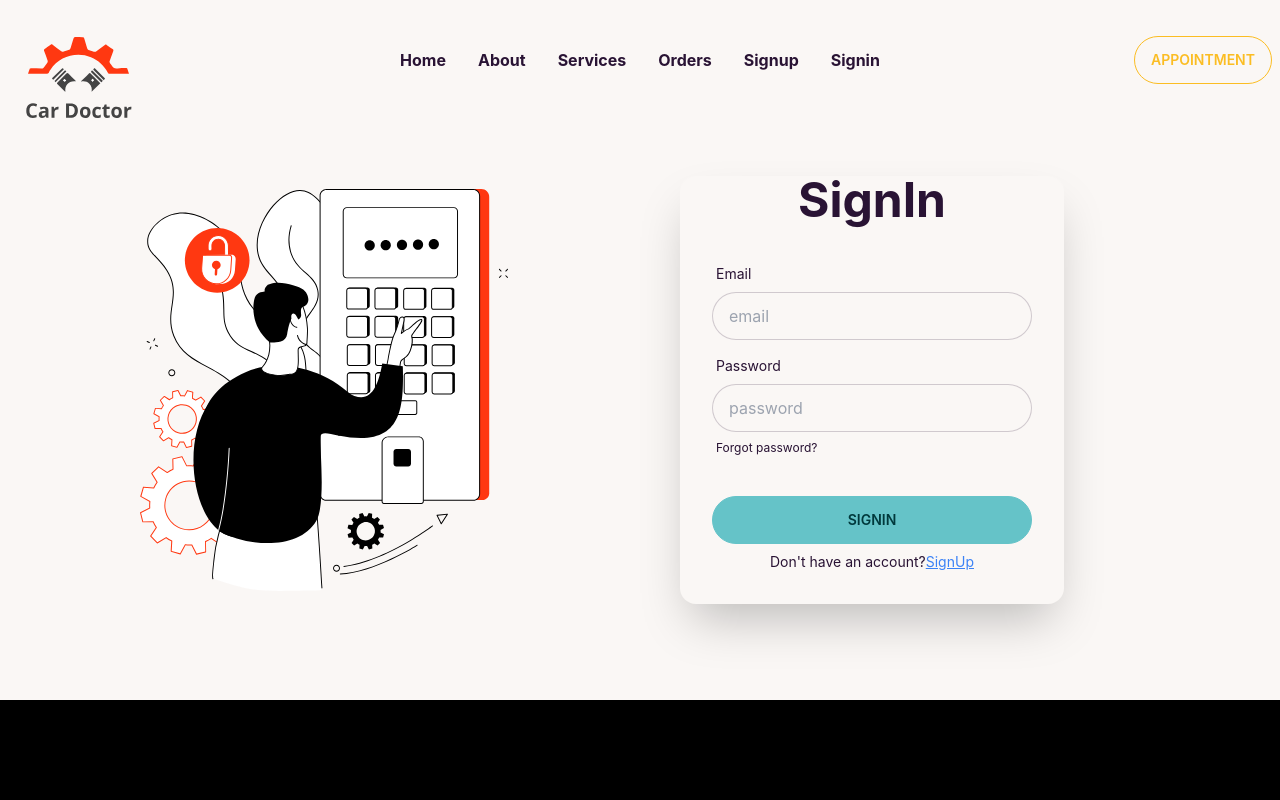
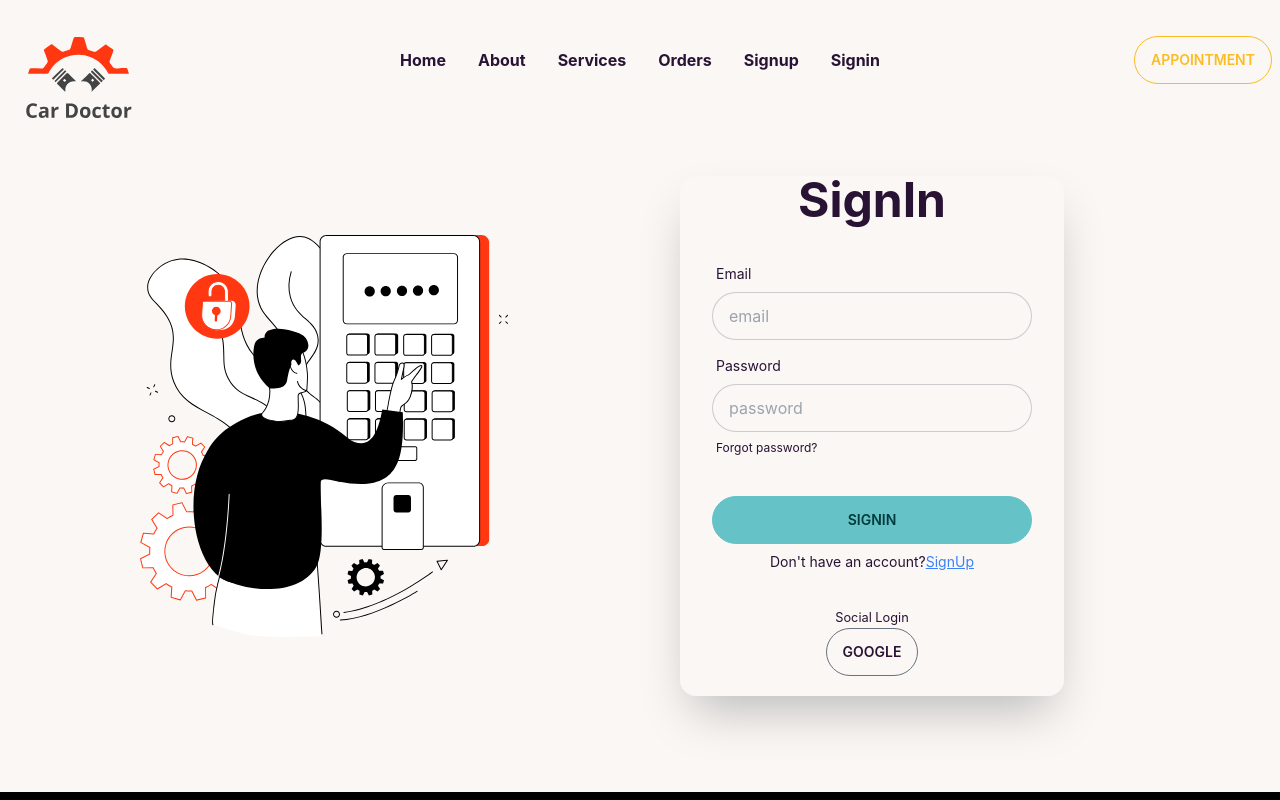
Before and after one commit to ThisIsKhalid/genius-car-client, a React (Create React App) app: page /signin in a window 1280 px wide. Shown: the top 800 px of the page. Built offline with nearby package versions, Linux system fonts and the light colour scheme; no server answers.

Commit message:
adde authtoken

```diff
--- a/src/Context/AuthProvider.js
+++ b/src/Context/AuthProvider.js
@@ -1,8 +1,10 @@
 import {
   createUserWithEmailAndPassword,
   getAuth,
+  GoogleAuthProvider,
   onAuthStateChanged,
   signInWithEmailAndPassword,
+  signInWithPopup,
   signOut,
   updateProfile,
 } from "firebase/auth";
@@ -11,6 +13,8 @@ import app from "../firebase/firebase.config";
 
 export const AuthContext = createContext();
 const auth = getAuth(app);
+
+const googleProvider = new GoogleAuthProvider();
 
 const AuthProvider = ({ children }) => {
   const [user, setUser] = useState(null);
@@ -30,8 +34,13 @@ const AuthProvider = ({ children }) => {
     return signInWithEmailAndPassword(auth, email, password);
   };
 
+  const googleSignin = () => {
+    setLoading(true)
+    return signInWithPopup(auth, googleProvider);
+  };
+
   const logOut = () => {
-    localStorage.removeItem('token');
+    localStorage.removeItem("token");
     return signOut(auth);
   };
 
@@ -49,6 +58,7 @@ const AuthProvider = ({ children }) => {
     createUser,
     updateUserProfile,
     signIn,
+    googleSignin,
     logOut,
     loading,
   };
--- a/src/Pages/Checkout/Checkout.js
+++ b/src/Pages/Checkout/Checkout.js
@@ -6,7 +6,7 @@ const Checkout = () => {
   const { user } = useContext(AuthContext);
   const service = useLoaderData();
   const { _id, title, price } = service;
-  const navigate = useNavigate()
+  const navigate = useNavigate();
 
   const handlePlaceOrder = (event) => {
     event.preventDefault();
@@ -28,7 +28,7 @@ const Checkout = () => {
 
     // validation korte hbe
     // if else diye
-    fetch("http://localhost:5000/orders", {
+    fetch("https://genius-car-server-one-smoky.vercel.app/orders", {
       method: "POST",
       headers: {
         "content-type": "application/json",
@@ -40,7 +40,7 @@ const Checkout = () => {
         if (data.acknowledged) {
           alert("Order placed Succesfully");
           form.reset();
-          navigate('/')
+          navigate("/");
         }
       })
       .catch((err) => console.error(err));
--- a/src/Pages/Home/Services/Services.js
+++ b/src/Pages/Home/Services/Services.js
@@ -1,17 +1,17 @@
-import React, { useEffect, useState } from 'react';
-import ServiceCard from './ServiceCard';
+import React, { useEffect, useState } from "react";
+import ServiceCard from "./ServiceCard";
 
 const Services = () => {
   const [services, setServices] = useState([]);
 
   useEffect(() => {
-        fetch("http://localhost:5000/services")
+    fetch("https://genius-car-server-one-smoky.vercel.app/services")
       .then((res) => res.json())
       .then((data) => setServices(data));
-    }, [])
+  }, []);
   return (
-      <div className='my-10'>
-        <div className='text-center mb-5'>
+    <div className="my-10">
+      <div className="text-center mb-5">
         <p className="text-2xl font-bold text-orange-600">Service</p>
         <h1 className="text-5xl font-bold font-mono">Our Service Area</h1>
         <p>
@@ -20,13 +20,10 @@ const Services = () => {
           believable.
         </p>
       </div>
-        <div className='grid grid-cols-1 md:grid-cols-2 lg:grid-cols-3 gap-6'>
-            {
-                services.map(service => <ServiceCard
-                    key={service._id}
-                    service={service}
-                ></ServiceCard>)
-            }
+      <div className="grid grid-cols-1 md:grid-cols-2 lg:grid-cols-3 gap-6">
+        {services.map((service) => (
+          <ServiceCard key={service._id} service={service}></ServiceCard>
+        ))}
       </div>
     </div>
   );
--- a/src/Pages/Login/SignIn.js
+++ b/src/Pages/Login/SignIn.js
@@ -2,6 +2,7 @@ import React, { useContext } from "react";
 import { Link, useLocation, useNavigate } from "react-router-dom";
 import img from "../../assets/images/login/login.svg";
 import { AuthContext } from "../../Context/AuthProvider";
+import SocialLogin from "../Shared/SocialLogin/SocialLogin";
 
 const SignIn = () => {
   const { signIn } = useContext(AuthContext);
@@ -24,7 +25,7 @@ const SignIn = () => {
         console.log(currentUser);
 
         //get jwt token
-        fetch("http://localhost:5000/jwt", {
+        fetch("https://genius-car-server-one-smoky.vercel.app/jwt", {
           method: "POST",
           headers: {
             "content-type": "application/json",
@@ -35,12 +36,11 @@ const SignIn = () => {
           .then((data) => {
             console.log(data);
             // local storage is not the best place to store token
-            localStorage.setItem('token', data.token);
+            localStorage.setItem("token", data.token);
             navigate(from, { replace: true });
           });
 
         form.reset();
-
       })
       .catch((error) => {
         console.error(error);
@@ -54,10 +54,8 @@ const SignIn = () => {
           <img className="w-4/5" src={img} alt="" />
         </div>
 
-        <form
-          onSubmit={handleSignin}
-          className="card w-full max-w-sm shadow-2xl bg-base-100"
-        >
+        <div className="card w-full max-w-sm shadow-2xl bg-base-100">
+          <form onSubmit={handleSignin}>
             <h1 className="text-5xl text-center font-bold">SignIn</h1>
             <div className="card-body">
               <div className="form-control">
@@ -90,7 +88,11 @@ const SignIn = () => {
                 </label>
               </div>
               <div className="form-control mt-6">
-              <input className="btn btn-primary" type="submit" value="Signin" />
+                <input
+                  className="btn btn-primary"
+                  type="submit"
+                  value="Signin"
+                />
               </div>
               <p className="text-sm text-center">
                 Don't have an account?
@@ -100,6 +102,8 @@ const SignIn = () => {
               </p>
             </div>
           </form>
+          <SocialLogin></SocialLogin>
+        </div>
       </div>
     </div>
   );
--- a/src/Pages/Login/SignUp.js
+++ b/src/Pages/Login/SignUp.js
@@ -2,6 +2,7 @@ import React, { useContext } from "react";
 import { Link } from "react-router-dom";
 import img from "../../assets/images/login/login.svg";
 import { AuthContext } from "../../Context/AuthProvider";
+import { authToken } from "../../Utilities/authToken";
 
 const SignUp = () => {
   const { createUser, updateUserProfile } = useContext(AuthContext);
@@ -15,7 +16,8 @@ const SignUp = () => {
     // console.log(name,email, password);
     createUser(email, password)
       .then((res) => {
-        console.log(res.user);
+        const user = res.user;
+        authToken(user)
 
         updateUserProfile({
           displayName: name,
--- a/src/Pages/Orders/OrderRow.js
+++ b/src/Pages/Orders/OrderRow.js
@@ -5,7 +5,7 @@ const OrderRow = ({ order, handleDelete, handleStatusUpdate }) => {
   const [orderService, setOrderService] = useState({});
 
   useEffect(() => {
-    fetch(`http://localhost:5000/services/${service}`)
+    fetch(`https://genius-car-server-one-smoky.vercel.app/services/${service}`)
       .then((res) => res.json())
       .then((data) => setOrderService(data));
   }, [service]);
--- a/src/Pages/Orders/Orders.js
+++ b/src/Pages/Orders/Orders.js
@@ -11,13 +11,16 @@ const Orders = () => {
   // console.log(user);
 
   useEffect(() => {
-    fetch(`http://localhost:5000/orders?email=${user?.email}` , {
-      headers: {
-        authorization: `Bearer ${localStorage.getItem('token')}`
+    fetch(
+      `https://genius-car-server-one-smoky.vercel.app/orders?email=${user?.email}`,
+      {
+        headers: {
+          authorization: `Bearer ${localStorage.getItem("token")}`,
+        },
       }
-    })
+    )
       .then((res) => {
-        if(res.status === 401 || res.status === 403){
+        if (res.status === 401 || res.status === 403) {
           return logOut();
         }
         return res.json();
@@ -30,7 +33,7 @@ const Orders = () => {
       "Are you sure, you want to cancel the order?"
     );
     if (proceed) {
-      fetch(`http://localhost:5000/orders/${id}`, {
+      fetch(`https://genius-car-server-one-smoky.vercel.app/orders/${id}`, {
         method: "DELETE",
       })
         .then((res) => res.json())
@@ -40,14 +43,14 @@ const Orders = () => {
             alert("deleted succesfully");
             // const remaining = orders.filter((ord) => ord._id !== id);
             // setOrders(remaining);
-            setRefresh(!refresh)
+            setRefresh(!refresh);
           }
         });
     }
   };
 
   const handleStatusUpdate = (id) => {
-    fetch(`http://localhost:5000/orders/${id}`, {
+    fetch(`https://genius-car-server-one-smoky.vercel.app/orders/${id}`, {
       method: "PATCH",
       headers: {
         "content-type": "application/json",
--- /dev/null
+++ b/src/Pages/Shared/SocialLogin/SocialLogin.js
@@ -0,0 +1,36 @@
+import React, { useContext } from "react";
+import { useLocation, useNavigate } from "react-router-dom";
+import { AuthContext } from "../../../Context/AuthProvider";
+import { authToken } from "../../../Utilities/authToken";
+
+const SocialLogin = () => {
+  const { googleSignin } = useContext(AuthContext);
+  const navigate = useNavigate();
+  const location = useLocation();
+  const from = location.state?.from?.pathname || "/";
+
+  const handleGoogleSignIn = () => {
+    googleSignin()
+    .then(res => {
+      const user = res.user;
+      authToken(user);
+      navigate(from, { replace: true });
+    })
+    .catch(err => {
+        console.error(err);
+    })
+  }
+
+  return (
+    <div className="mb-5">
+      <p className="text-center">
+        <small>Social Login</small>
+      </p>
+      <p className="text-center">
+        <button onClick={handleGoogleSignIn} className="btn btn-ghost border border-gray-500">GOOGLE</button>
+      </p>
+    </div>
+  );
+};
+
+export default SocialLogin;
--- a/src/Routes/Routes.js
+++ b/src/Routes/Routes.js
@@ -36,7 +36,7 @@ export const router = createBrowserRouter([
           </PrivateRoute>
         ),
         loader: ({ params }) => {
-          return fetch(`http://localhost:5000/services/${params.id}`);
+          return fetch(`https://genius-car-server-one-smoky.vercel.app/services/${params.id}`);
         },
       },
       {
--- /dev/null
+++ b/src/Utilities/authToken.js
@@ -0,0 +1,19 @@
+export const authToken = (user) => {
+  const currentUser = {
+    email: user.email,
+  };
+
+  fetch("https://genius-car-server-one-smoky.vercel.app/jwt", {
+    method: "POST",
+    headers: {
+      "content-type": "application/json",
+    },
+    body: JSON.stringify(currentUser),
+  })
+    .then((res) => res.json())
+    .then((data) => {
+      console.log(data);
+      // local storage is not the best place to store token
+      localStorage.setItem("token", data.token);
+    });
+};
```
Also changed, not shown: firebase.json (added), 1 other file (tests, documents, lock files or other folders). Lines whose indentation alone changed are shown as unchanged.
